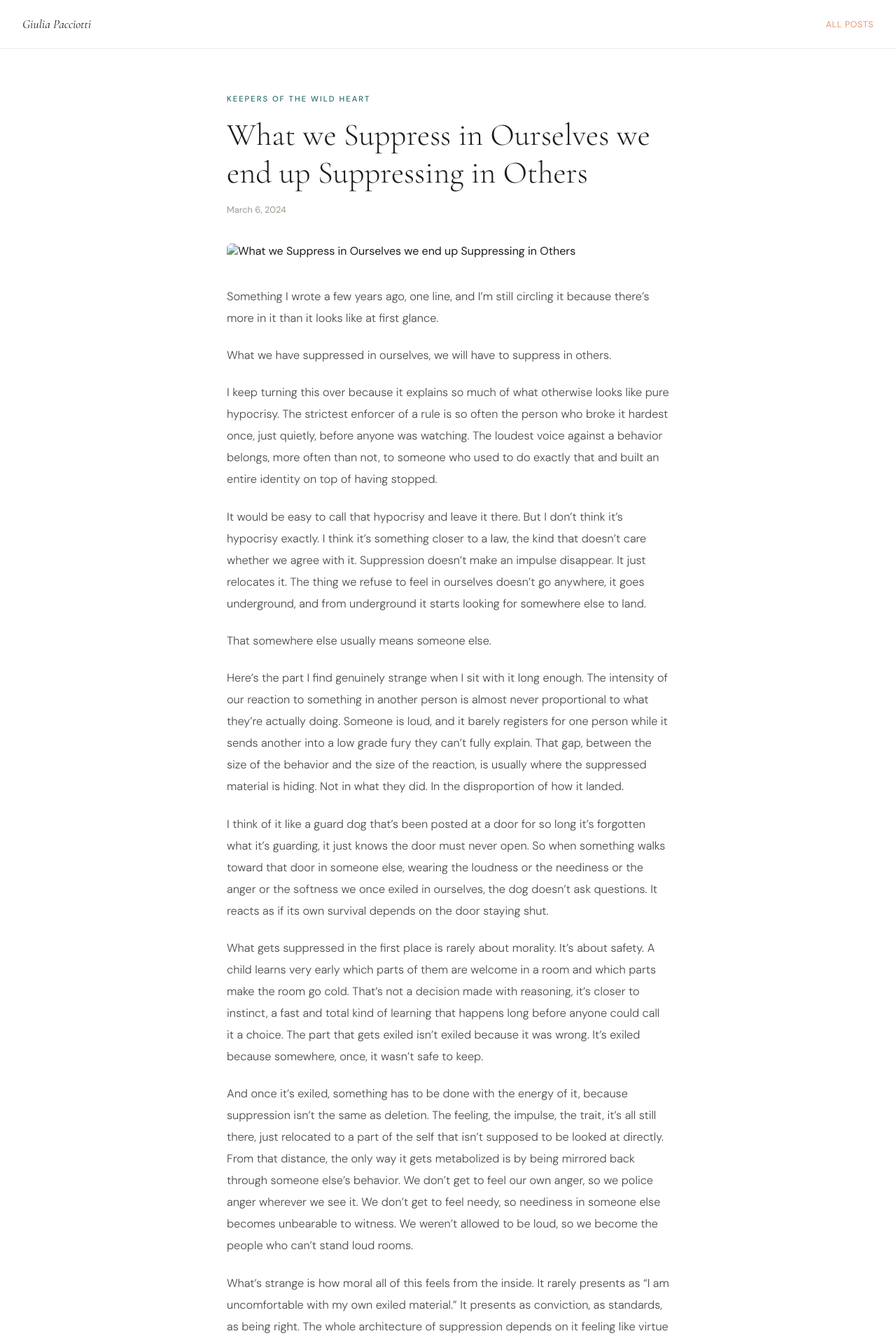
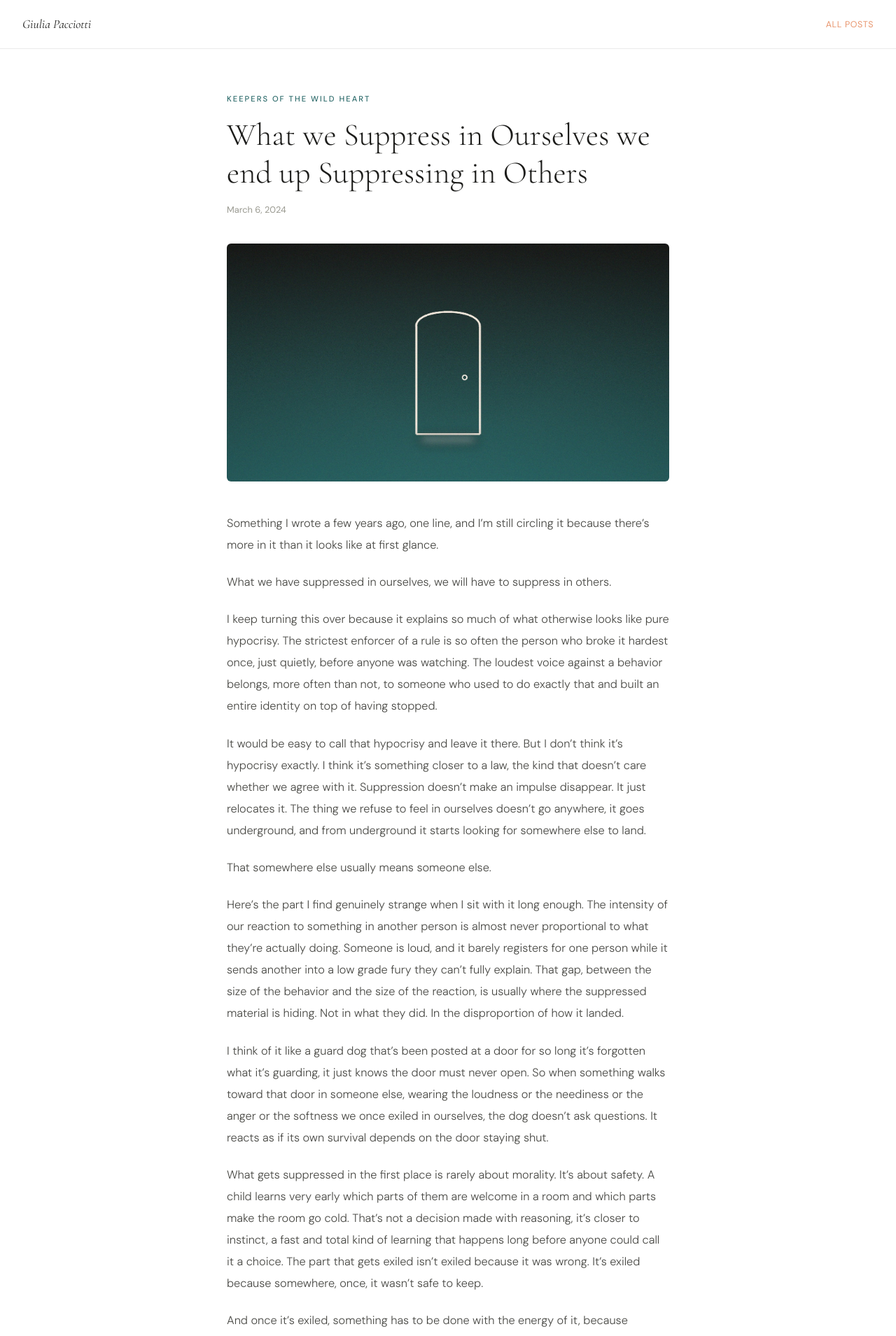
Before and after one commit to Blubell26/giuliapacciotti.com, a Jekyll site: the page built from _posts/2024-03-06-what-we-suppress-in-ourselves-we-end-up-suppressing-in-others.md, in a window 1280 px wide. Shown: the top 1909 px of the page at 70% size. Built offline with Jekyll 4.4.1, drawn with Linux system fonts in a browser that asks for light colours.

Commit message:
Update 2024-03-06-what-we-suppress-in-ourselves-we-end-up-suppressing-in-others.md

```diff
--- a/_posts/2024-03-06-what-we-suppress-in-ourselves-we-end-up-suppressing-in-others.md
+++ b/_posts/2024-03-06-what-we-suppress-in-ourselves-we-end-up-suppressing-in-others.md
@@ -3,8 +3,8 @@
 title: "What we Suppress in Ourselves we end up Suppressing in Others"
 description: "A long look at why the harshest reactions we have to other people are usually pointing back at the parts of ourselves we learned to exile a long time ago"
 date: 2024-03-06
-image: /assets/images/posts/suppressed-in-ourselves.jpeg
-thumb: /assets/images/posts/suppressed-in-ourselves-plain.jpeg
+image: /suppressed-in-ourselves.jpeg
+thumb: /suppressed-in-ourselves-plain.jpeg
 ---
 
 Something I wrote a few years ago, one line, and I’m still circling it because there’s more in it than it looks like at first glance.
```
